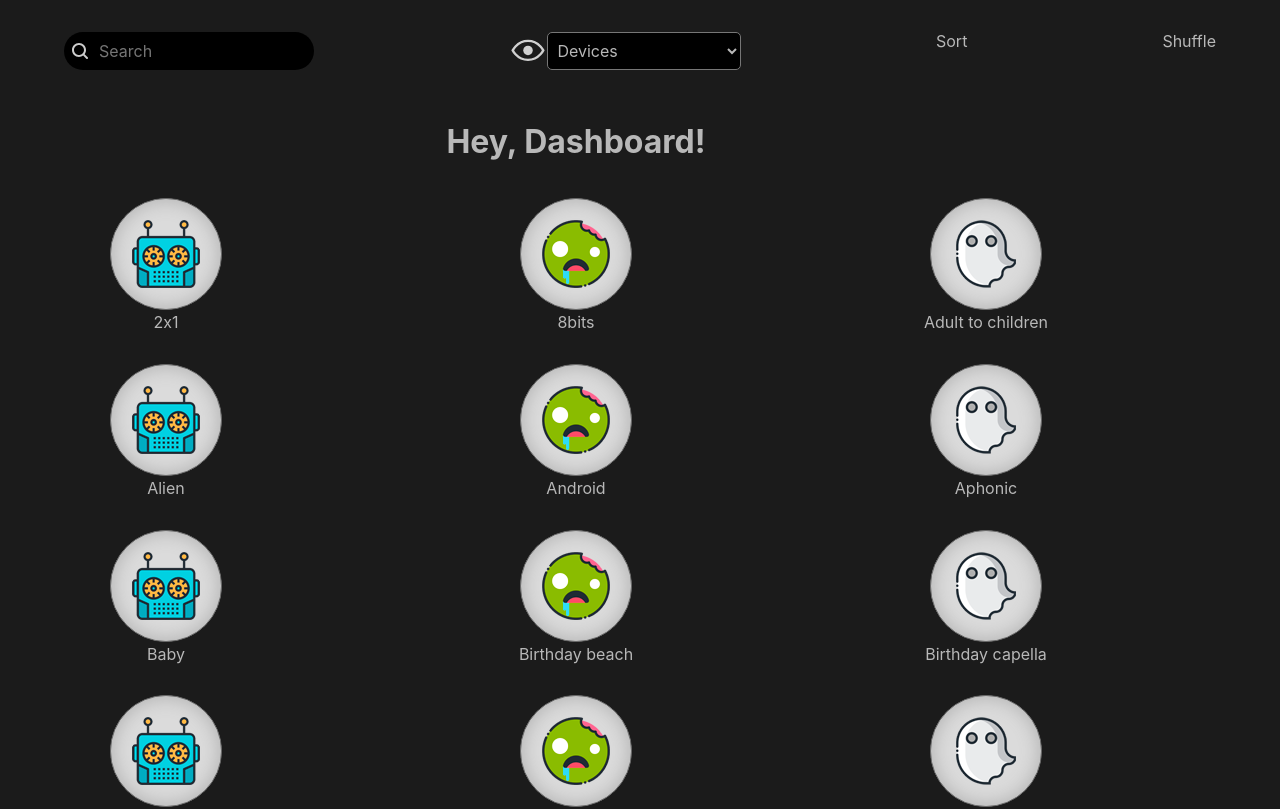
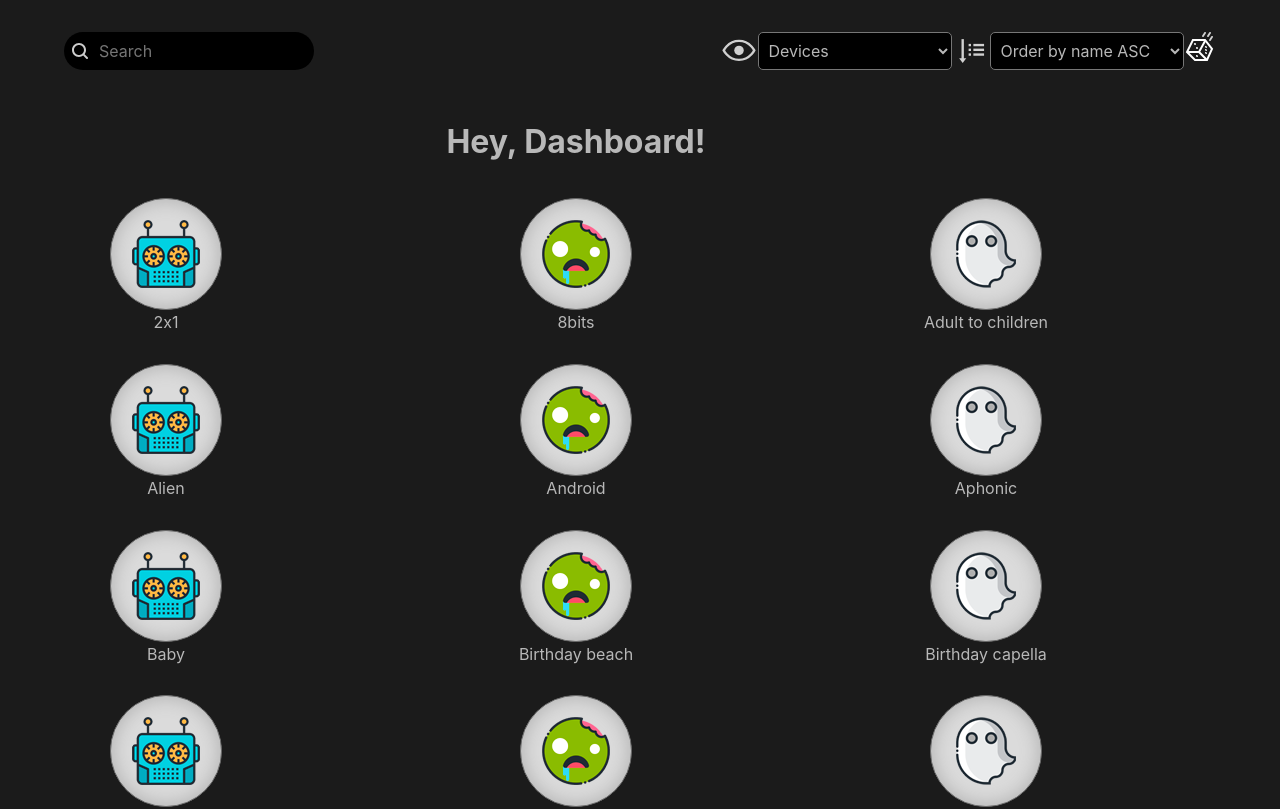
Before and after one commit to danibeam/voicemod-frontend, a React (Create React App) app: page / in a window 1280 px wide. Shown: the top 809 px of the page. Built offline with nearby package versions, Linux system fonts and the light colour scheme.

Commit message:
Sorter stylings

```diff
--- a/src/components/Header/index.js
+++ b/src/components/Header/index.js
@@ -9,9 +9,11 @@ function Header() {
   return (
     <div className="Header">
       <Search />
-      <Filter />
-      <Sort />
-      <Shuffle />
+      <div className="Header-actions">
+        <Filter />
+        <Sort />
+        <Shuffle />
+      </div>
     </div>
   );
 }
--- a/src/components/Header/style.scss
+++ b/src/components/Header/style.scss
@@ -4,4 +4,9 @@
   width: 90%;
   margin: auto;
   padding: 2em 0;
+
+  &-actions {
+    display: flex;
+    justify-content: space-between;
+  }
 }
--- a/src/components/Shuffle/index.js
+++ b/src/components/Shuffle/index.js
@@ -1,7 +1,11 @@
 import React from 'react';
 
 function Shuffle() {
-  return <div>Shuffle</div>;
+  return (
+    <div>
+      <img src="/assets/button-random.svg" alt="Shuffle" title="Shuffle it!" />
+    </div>
+  );
 }
 
 export default Shuffle;
--- a/src/components/Sort/index.js
+++ b/src/components/Sort/index.js
@@ -1,7 +1,16 @@
 import React from 'react';
+import './style.scss';
 
 function Sort() {
-  return <div>Sort</div>;
+  return (
+    <div className="container">
+      <img alt="Sort" src="assets/order.svg" />
+      <select className="dropdown" placeholder="Order voices by name">
+        <option className="dropdown-option">Order by name ASC</option>
+        <option className="dropdown-option">Order by name DESC</option>
+      </select>
+    </div>
+  );
 }
 
 export default Sort;
--- a/src/components/Sort/style.scss
+++ b/src/components/Sort/style.scss
@@ -0,0 +1,18 @@
+@import '../../styles/variables.scss';
+
+.container {
+  display: flex;
+}
+.dropdown {
+  width: 200px;
+  border-radius: 5px;
+  padding: 5px;
+  background: black;
+  cursor: pointer;
+  color: var(--color-text);
+
+  &-option {
+    display: block;
+    padding: 10px 0 5px;
+  }
+}
```
